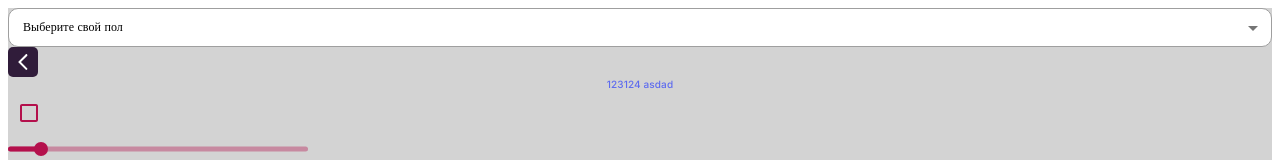
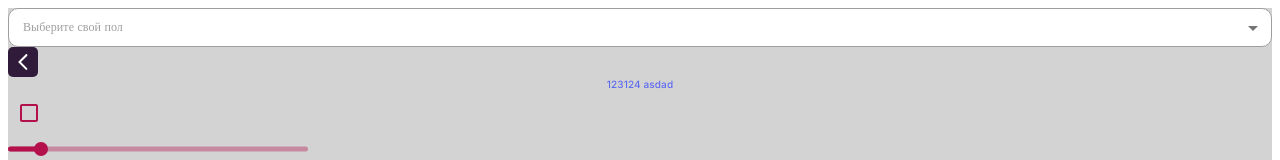
Before and after one commit to Savantm1/SFIA, a React (Create React App) app: page / in a window 1280 px wide. Shown: the top 160 px of the page. Built offline with nearby package versions, Linux system fonts and the light colour scheme; a web font is replaced by a local one.

Commit message:
fix placeholder

```diff
--- a/src/App.tsx
+++ b/src/App.tsx
@@ -31,7 +31,7 @@ function App() {
             <AppStyled.ScreenWrapper>
                 <Select
                     options={selectOptions}
-                    onSelect={(value) => alert(value)}
+                    onSelect={(value) => console.log(value)}
                     placeholder={'Выберите свой пол'}
                 />
 
--- a/src/ui/components/Select/Select.tsx
+++ b/src/ui/components/Select/Select.tsx
@@ -6,7 +6,7 @@ import { SelectProps } from '@ui/components/Select/types';
 export const Select: FC<SelectProps> = memo(
     ({ options, defaultValue, placeholder, onSelect }) => {
         const [selectedValue, setSelectedValue] = useState(
-            placeholder ? 'placeholder' : defaultValue || options[0].value
+            defaultValue ? defaultValue : placeholder ? '' : options[0].value
         );
 
         const handleChange = ({ target: { value } }: SelectChangeEvent) => {
@@ -14,7 +14,7 @@ export const Select: FC<SelectProps> = memo(
             onSelect(value);
         };
 
-        const menuItems = options.map(({ value, text }) => {
+        const optionsList = options.map(({ value, text }) => {
             return (
                 <Styled.Option key={value} value={value}>
                     {text}
@@ -23,8 +23,9 @@ export const Select: FC<SelectProps> = memo(
         });
 
         return (
-            <Styled.SelectComponent
+            <Styled.Select
                 fullWidth
+                displayEmpty
                 MenuProps={{
                     style: { marginTop: 6, marginLeft: -8, borderRadius: 8 },
                 }}
@@ -32,12 +33,12 @@ export const Select: FC<SelectProps> = memo(
                 onChange={handleChange}
             >
                 {placeholder && (
-                    <Styled.Option value="placeholder">
+                    <Styled.PlaceholderOption value="">
                         {placeholder}
-                    </Styled.Option>
+                    </Styled.PlaceholderOption>
                 )}
-                {menuItems}
-            </Styled.SelectComponent>
+                {optionsList}
+            </Styled.Select>
         );
     }
 );
--- a/src/ui/components/Select/styled.ts
+++ b/src/ui/components/Select/styled.ts
@@ -1,16 +1,20 @@
 import styled from 'styled-components';
 import Color from '@ui/assets/color';
-import Select from '@mui/material/Select';
+import { default as SelectUI } from '@mui/material/Select';
 import { MenuItem } from '@mui/material';
+import { SelectOption } from '@ui/components/Select/types';
 
-const SelectComponent = styled(Select)`
+type OptionValueType = { value: SelectOption['value'] };
+
+const Select = styled(SelectUI)<OptionValueType>`
     .MuiSelect-select {
         font-size: 12px !important;
         line-height: 14.52px !important;
         font-weight: 500 !important;
         background: ${Color.mainWhite} !important;
         font-family: 'inter', serif !important;
-        color: ${Color.mainBlack} !important;
+        color: ${({ value }) =>
+            value.length ? Color.mainBlack : Color.secondaryGray} !important;
         border: 1.5px solid ${Color.secondaryGray} !important;
         border-radius: 10px !important;
         outline: none !important;
@@ -22,6 +26,7 @@ const SelectComponent = styled(Select)`
     }
 
     .MuiSelect-select[aria-expanded='true'] {
+        color: ${Color.mainBlack} !important;
         background: ${Color.secondaryLightBlue} !important;
         border: 1.5px solid ${Color.secondaryBlue} !important;
     }
@@ -40,7 +45,12 @@ const Option = styled(MenuItem)`
     }
 `;
 
+const PlaceholderOption = styled(Option)`
+    color: ${Color.secondaryGray} !important;
+`;
+
 export const Styled = {
-    SelectComponent,
+    Select,
     Option,
+    PlaceholderOption,
 };
```
